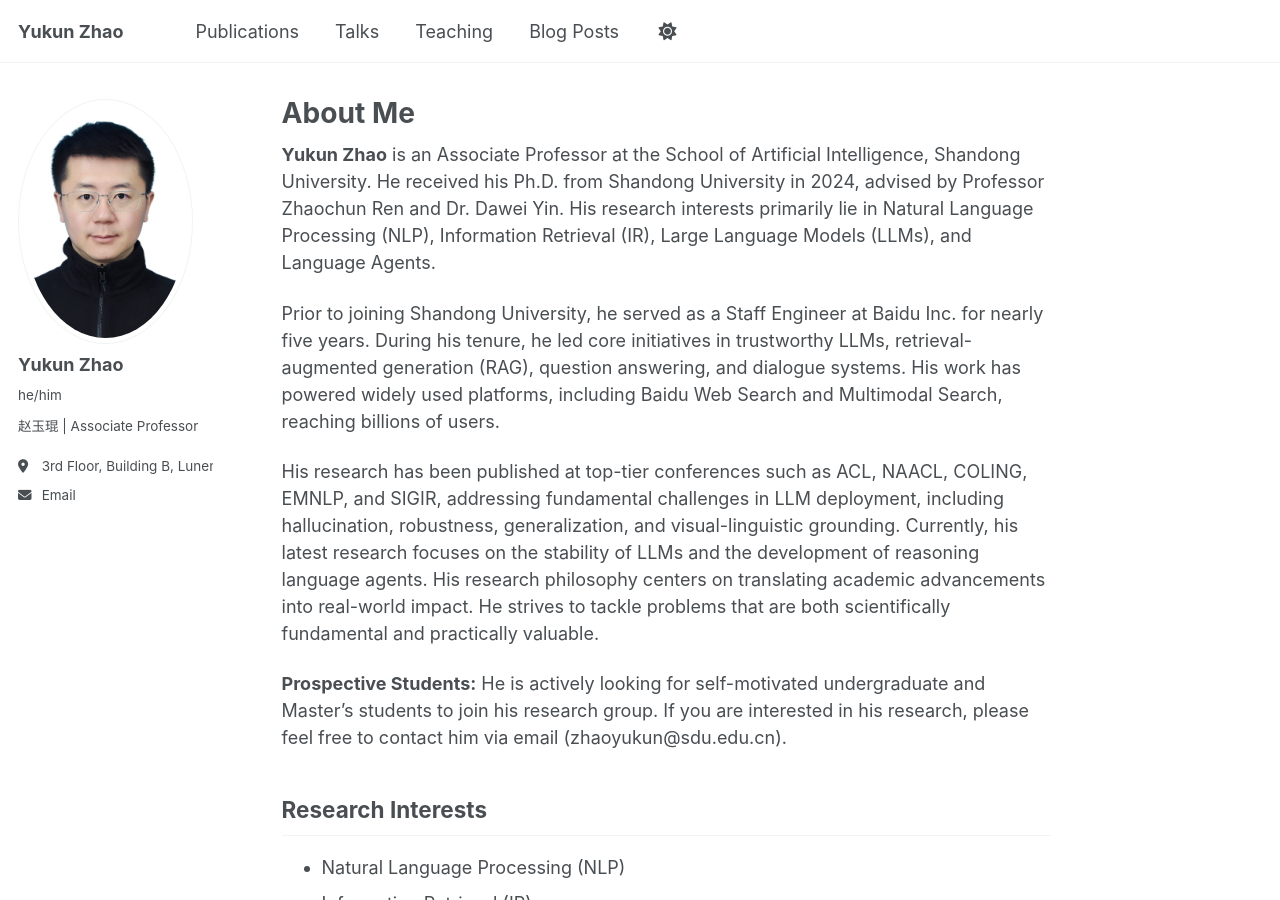
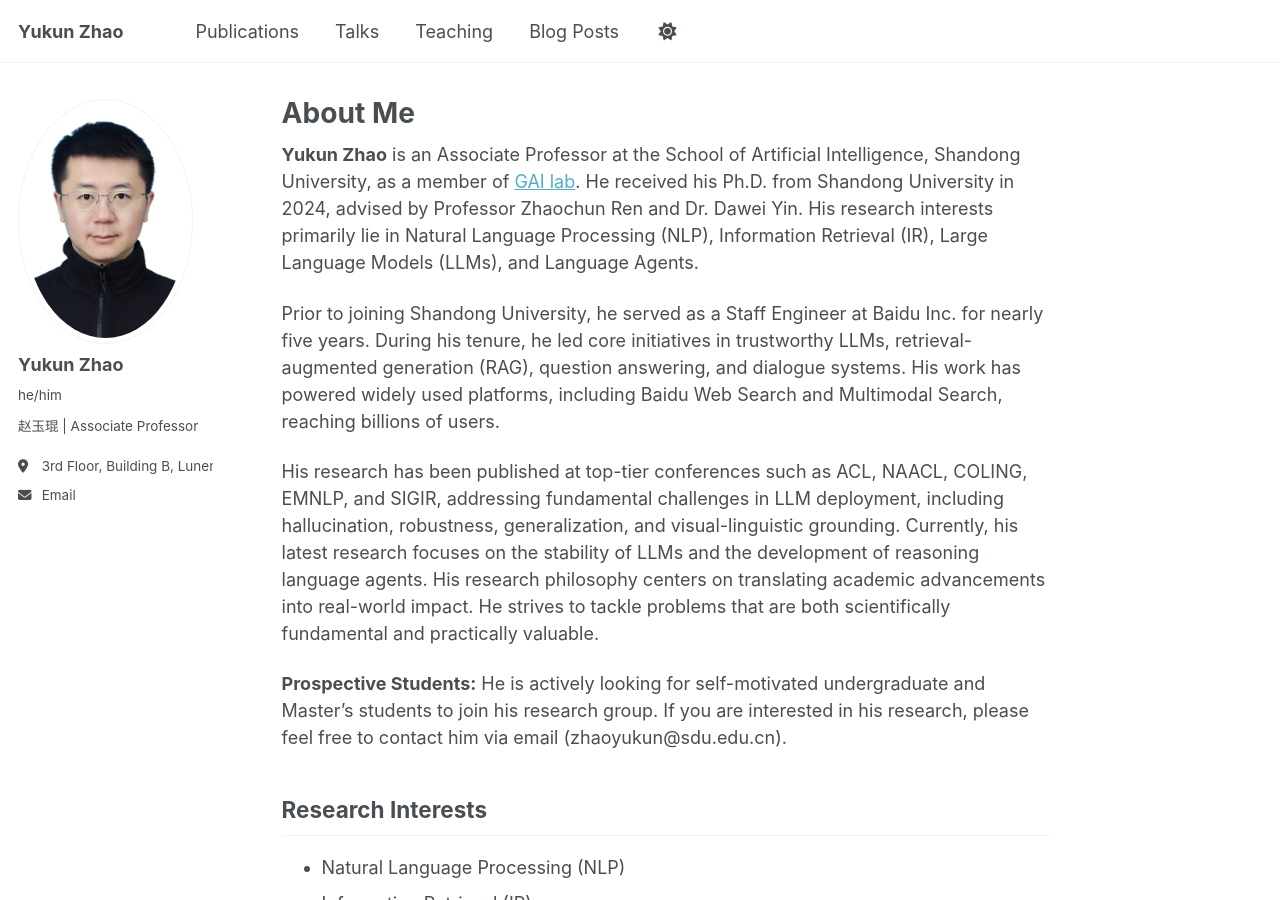
Before and after one commit to yukunZhao/yukunzhao.github.io, a Jekyll site: the page built from _pages/about.md, in a window 1280 px wide and 900 px high. Built offline with Jekyll 4.4.1, drawn with Linux system fonts in a browser that asks for light colours; a script bundle is joined from its source files by our own code; library files that are not in the unit come from our copies.

Commit message:
Add GAI lab membership with link to personal introduction

```diff
--- a/_pages/about.md
+++ b/_pages/about.md
@@ -8,7 +8,7 @@ redirect_from:
   - /about.html
 ---
 
-**Yukun Zhao** is an Associate Professor at the School of Artificial Intelligence, Shandong University. He received his Ph.D. from Shandong University in 2024, advised by Professor Zhaochun Ren and Dr. Dawei Yin. His research interests primarily lie in Natural Language Processing (NLP), Information Retrieval (IR), Large Language Models (LLMs), and Language Agents.
+**Yukun Zhao** is an Associate Professor at the School of Artificial Intelligence, Shandong University, as a member of [GAI lab](https://gail.sdu.edu.cn/en/index.htm). He received his Ph.D. from Shandong University in 2024, advised by Professor Zhaochun Ren and Dr. Dawei Yin. His research interests primarily lie in Natural Language Processing (NLP), Information Retrieval (IR), Large Language Models (LLMs), and Language Agents.
 
 Prior to joining Shandong University, he served as a Staff Engineer at Baidu Inc. for nearly five years. During his tenure, he led core initiatives in trustworthy LLMs, retrieval-augmented generation (RAG), question answering, and dialogue systems. His work has powered widely used platforms, including Baidu Web Search and Multimodal Search, reaching billions of users.
 
```
